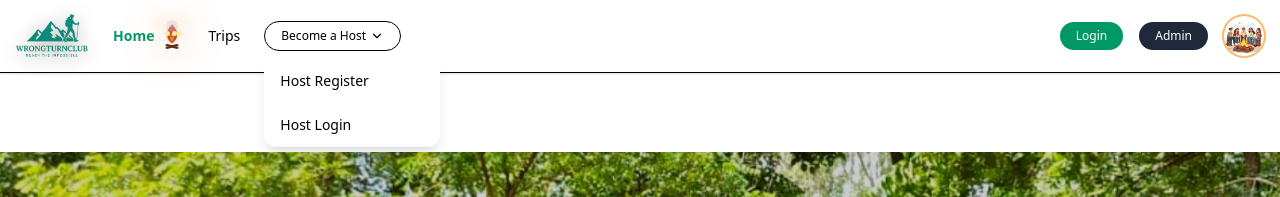
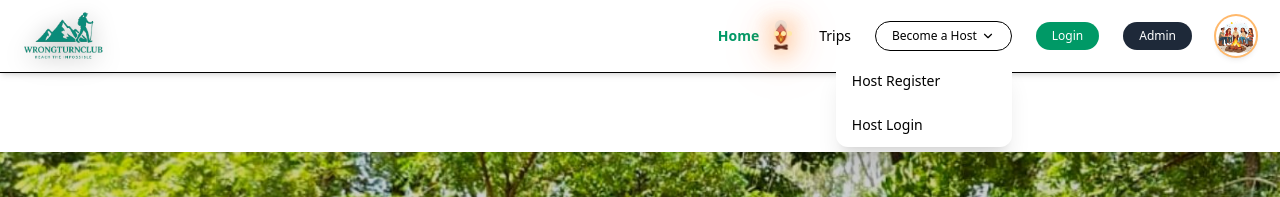
Before and after one commit to chandru12588/wtc-chandru, a React (Vite) app: page / in a window 1280 px wide. Both pictures are taken after a click on the button "Become a Host". Shown: the top 197 px of the page. Built offline with nearby package versions, Linux system fonts and the light colour scheme; no server answers.

Commit message:
updated navbar

```diff
--- a/src/components/Navbar.jsx
+++ b/src/components/Navbar.jsx
@@ -31,34 +31,50 @@ export default function Navbar() {
   return (
     <>
       {/* ================= HEADER ================= */}
-      <header className="fixed top-0 left-0 right-0 z-50 bg-white border-b shadow-sm">
-        <nav className="max-w-7xl mx-auto h-[72px] px-4 flex items-center gap-6">
+      <header className="fixed top-0 left-0 right-0 z-50 bg-white border-b shadow-md">
+        <nav className="max-w-7xl mx-auto h-[72px] px-6 flex items-center">
 
-          {/* LOGO — LEFT (NO GAP) */}
+          {/* LEFT — WRONGTURN LOGO (3D) */}
           <Link to="/" className="flex items-center">
             <img
               src={logo3}
               alt="WrongTurn Club"
-              className="h-11 object-contain drop-shadow-[0_4px_10px_rgba(0,0,0,0.35)]"
+              className="
+                h-12 object-contain
+                transition-all duration-300
+                drop-shadow-[0_6px_12px_rgba(0,0,0,0.35)]
+                hover:drop-shadow-[0_14px_28px_rgba(0,0,0,0.45)]
+                hover:-translate-y-1 hover:scale-105
+              "
             />
           </Link>
 
-          {/* MENU — STARTS RIGHT AFTER LOGO */}
-          <div className="hidden md:flex items-center gap-6 text-sm font-medium">
+          {/* RIGHT — MENU */}
+          <div className="hidden md:flex items-center gap-6 text-sm font-medium ml-auto">
 
-            {/* Home + Campfire */}
-            <div className="flex items-center gap-1">
+            {/* Home + Campfire (3D Glow) */}
+            <div className="flex items-center gap-2">
               <NavLink
                 to="/"
                 className={({ isActive }) =>
                   isActive
                     ? "text-emerald-600 font-semibold"
-                    : "hover:text-emerald-600"
+                    : "hover:text-emerald-600 transition"
                 }
               >
                 Home
               </NavLink>
-              <CampfireAnimated size={26} />
+
+              <div
+                className="
+                  transition-all duration-300
+                  drop-shadow-[0_4px_10px_rgba(255,120,0,0.6)]
+                  hover:drop-shadow-[0_10px_25px_rgba(255,120,0,0.9)]
+                  hover:scale-110
+                "
+              >
+                <CampfireAnimated size={28} />
+              </div>
             </div>
 
             <NavLink
@@ -66,23 +82,39 @@ export default function Navbar() {
               className={({ isActive }) =>
                 isActive
                   ? "text-emerald-600 font-semibold"
-                  : "hover:text-emerald-600"
+                  : "hover:text-emerald-600 transition"
               }
             >
               Trips
             </NavLink>
 
-            {/* Host Dropdown */}
+            {user && (
+              <NavLink
+                to="/my-bookings"
+                className={({ isActive }) =>
+                  isActive
+                    ? "text-emerald-600 font-semibold"
+                    : "hover:text-emerald-600 transition"
+                }
+              >
+                My Bookings
+              </NavLink>
+            )}
+
+            {/* HOST DROPDOWN */}
             <div className="relative">
               <button
                 onClick={() => setHostMenuOpen(!hostMenuOpen)}
-                className="flex items-center gap-1 border px-4 py-1.5 rounded-full text-xs hover:bg-gray-50"
+                className="
+                  flex items-center gap-1 border px-4 py-1.5 rounded-full text-xs
+                  transition hover:shadow-md hover:-translate-y-[1px]
+                "
               >
                 Become a Host <ChevronDown size={14} />
               </button>
 
               {hostMenuOpen && (
-                <div className="absolute left-0 mt-2 w-44 bg-white shadow-lg rounded-xl overflow-hidden">
+                <div className="absolute right-0 mt-2 w-44 bg-white shadow-xl rounded-xl overflow-hidden">
                   <Link to="/host/register" className="block px-4 py-3 hover:bg-gray-100">
                     Host Register
                   </Link>
@@ -92,22 +124,24 @@ export default function Navbar() {
                 </div>
               )}
             </div>
-          </div>
-
-          {/* RIGHT SIDE — PUSHED USING ml-auto */}
-          <div className="hidden md:flex items-center gap-4 ml-auto">
 
             {!user ? (
               <>
                 <Link
                   to="/login"
-                  className="bg-emerald-600 text-white px-4 py-1.5 rounded-full text-xs"
+                  className="
+                    bg-emerald-600 text-white px-4 py-1.5 rounded-full text-xs
+                    transition hover:shadow-lg hover:-translate-y-[1px]
+                  "
                 >
                   Login
                 </Link>
                 <Link
                   to="/admin/login"
-                  className="bg-gray-800 text-white px-4 py-1.5 rounded-full text-xs"
+                  className="
+                    bg-gray-800 text-white px-4 py-1.5 rounded-full text-xs
+                    transition hover:shadow-lg hover:-translate-y-[1px]
+                  "
                 >
                   Admin
                 </Link>
@@ -121,11 +155,17 @@ export default function Navbar() {
               </button>
             )}
 
-            {/* PEOPLE IMAGE — NEAR ADMIN */}
+            {/* PEOPLE IMAGE (3D CARD EFFECT) */}
             <img
               src={cammp1}
               alt="Campers"
-              className="h-10 w-10 rounded-full object-cover ring-2 ring-orange-300 shadow-sm"
+              className="
+                h-10 w-10 rounded-full object-cover
+                ring-2 ring-orange-300
+                transition-all duration-300
+                shadow-md hover:shadow-2xl
+                hover:-translate-y-1 hover:scale-105
+              "
             />
           </div>
 
@@ -139,7 +179,10 @@ export default function Navbar() {
         </nav>
       </header>
 
-      {/* MOBILE MENU */}
+      {/* HEADER SPACER */}
+      <div className="h-[72px]" />
+
+      {/* ================= MOBILE MENU ================= */}
       {mobileOpen && (
         <div className="fixed inset-0 z-[999] md:hidden">
           <div
@@ -158,15 +201,37 @@ export default function Navbar() {
             <div className="p-6 space-y-5 text-base font-medium">
               <NavLink to="/" onClick={() => setMobileOpen(false)}>🏠 Home</NavLink>
               <NavLink to="/trips" onClick={() => setMobileOpen(false)}>🧭 Trips</NavLink>
-              <NavLink to="/host/register" onClick={() => setMobileOpen(false)}>🏕 Become a Host</NavLink>
-              <NavLink to="/host/login" onClick={() => setMobileOpen(false)}>🔑 Host Login</NavLink>
 
+              {user && (
+                <NavLink to="/my-bookings" onClick={() => setMobileOpen(false)}>
+                  📑 My Bookings
+                </NavLink>
+              )}
+
+              <div className="border-t pt-4 text-xs text-gray-400">HOST</div>
+
+              <NavLink to="/host/register" onClick={() => setMobileOpen(false)}>
+                🏕 Become a Host
+              </NavLink>
+              <NavLink to="/host/login" onClick={() => setMobileOpen(false)}>
+                🔑 Host Login
+              </NavLink>
+
+              <div className="border-t pt-4 space-y-3">
                 {!user ? (
                   <>
-                  <Link to="/login" className="block text-center bg-emerald-600 text-white py-3 rounded-lg">
+                    <Link
+                      to="/login"
+                      onClick={() => setMobileOpen(false)}
+                      className="block text-center bg-emerald-600 text-white py-3 rounded-lg"
+                    >
                       Login
                     </Link>
-                  <Link to="/admin/login" className="block text-center bg-gray-800 text-white py-3 rounded-lg">
+                    <Link
+                      to="/admin/login"
+                      onClick={() => setMobileOpen(false)}
+                      className="block text-center bg-gray-800 text-white py-3 rounded-lg"
+                    >
                       Admin
                     </Link>
                   </>
@@ -181,10 +246,8 @@ export default function Navbar() {
               </div>
             </div>
           </div>
+        </div>
       )}
-
-      {/* HEADER SPACER */}
-      <div className="h-[72px]" />
     </>
   );
 }
```
Lines whose indentation alone changed are shown as unchanged.
